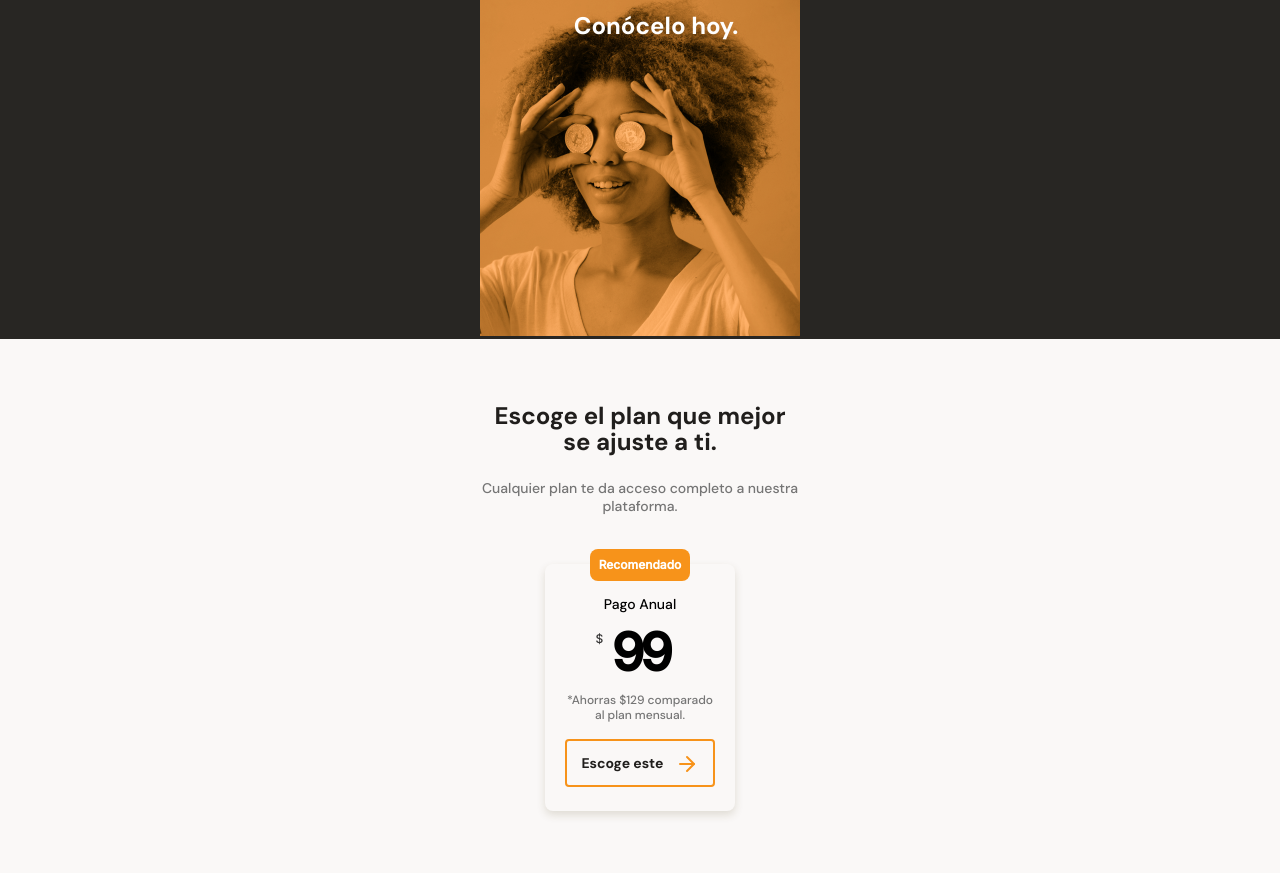
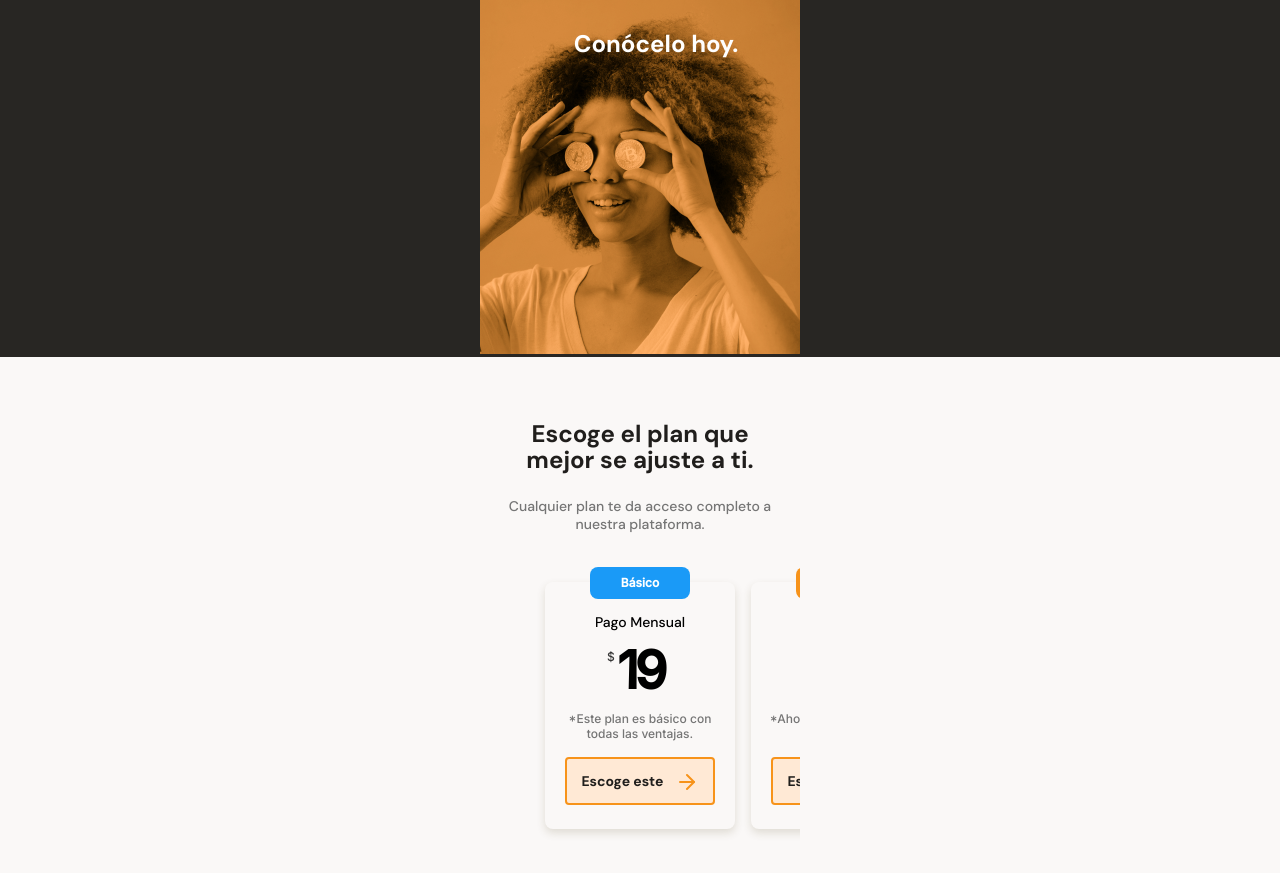
Before and after one commit to HarveyPhd/Bata-Bit, a plain HTML site: page index.html in a window 1280 px wide. Shown: the part 2214-3087 px from the top of the page. Drawn offline with Linux system fonts and the light colour scheme.

Commit message:
Some changes was made and some fixess was did and a slice scroll was made

```diff
--- a/index.html
+++ b/index.html
@@ -21,7 +21,7 @@
       <p>
         Batatabit te ayuda a navegar entre los diferentes precios y tendecias.
       </p>
-      <a href="" class="header__button">
+      <a href="#plans" class="header__button">
         Conoce Nuestros Planes
         <span></span>
       </a>
@@ -106,6 +106,8 @@
       </section>
     </section>
     <section class="main-features-container">
+      <span class="batata-icon">
+      </span>
       <div class="features-title-container">
         <h2 class="feature__title">
           Creamos un producto sin comparación.
@@ -114,40 +116,40 @@
           Confiable y diseñado para su uso diario.
         </p>
       </div>
-      <div class="features-contain-container">
-        <div class="feature__contain">
+      <section class="features-contain-container">
+        <article class="feature__contain">
           <span class="featureImg icon__clock"></span>
           <h3 class="feature__title">Tiempo real</h3>
           <p class="feature__description">Nuestro API toma información minuto a minuto sobre las tasas que más determinan el comportamiento.</p>
-        </div>
-        <div class="feature__contain">
+        </article>
+        <article class="feature__contain">
           <span class="featureImg icon__eye"></span>
           <h3 class="feature__title">No hay tasas escondidas</h3>
           <p class="feature__description">Ni en la compra o al momento exit, Batabit siempre te muestra el costo real de lo que está adquiriendo.</p>
-        </div>
-        <div class="feature__contain">
+        </article>
+        <article class="feature__contain">
           <span class="featureImg icon__dollar"></span>
           <h3 class="feature__title">Compara monedas</h3>
           <p class="feature__description">No más rumores, con Batabit sabrás el valor real de cada moneda en el mercado actual.</p>
-        </div>
-        <div class="feature__contain">
+        </article>
+        <article class="feature__contain">
           <span class="featureImg icon__check"></span>
           <h3 class="feature__title">Información confiable</h3>
-          <p class="feature__description">Nuestras fuentes están 100% verificadas y continuamos auditando miestras se actualizan.</p>
-        </div>
-      </div>
+          <p class="feature__description">Nuestras fuentes están 100% verificadas y continuamos auditando su contenido miestras se actualizan.</p>
+        </article>
+      </section>
     </section>
     <section class="main-image-container">
       <div class="image-container">
         <h2 class="image-container__title">
           Conócelo hoy.
         </h2>
-        <div class="womanImg-container">
+        <div clas¬s="womanImg-container">
           <img src="./assets/img/bitcoinbaby.png" alt="" class="womanImg">
         </div>
       </div>
     </section>
-    <section class="main-plans-container">
+    <section class="main-plans-container" id="plans">
       <div class="plans-container">
         <div class="plan-description-container">
           <h2 class="plan-description__title">
@@ -157,7 +159,27 @@
             Cualquier plan te da acceso completo a nuestra plataforma.
           </p>
         </div>
-        <div class="plan-cost-container">
+        <section class="plans-container-slider">
+          <article class="plan-cost-container basic-plan-container">
+            <span class="text-recomendation ">
+              Básico
+            </span>
+            <p class="type-plan">
+              Pago Mensual
+            </p>
+            <div class="plan-cost">
+              <p class="plan-cost__currency">$</p>
+              <p class="plan-cost__number">19</p>
+            </div>
+            <p class="plan-saveMoney">
+              *Este plan es básico con todas las ventajas.
+            </p>
+            <a href="" class="plan-choose">
+              Escoge este
+              <span class="right-arrow"></span>
+            </a>
+          </article>
+          <article class="plan-cost-container">
             <span class="text-recomendation">
               Recomendado
             </span>
@@ -175,7 +197,27 @@
               Escoge este
               <span class="right-arrow"></span>
             </a>
+          </article>
+          <article class="plan-cost-container unlimited-plan-container ">
+            <span class="text-recomendation">
+              Ilimitado
+            </span>
+            <p class="type-plan">
+              Un Solo Pago
+            </p>
+            <div class="plan-cost">
+              <p class="plan-cost__currency">$</p>
+              <p class="plan-cost__number">199</p>
             </div>
+            <p class="plan-saveMoney">
+              *Exclusivo para desarrolladores.
+            </p>
+            <a href="" class="plan-choose">
+              Escoge este
+              <span class="right-arrow"></span>
+            </a>
+          </article>
+        </section>
       </div>
     </section>
   </main>
--- a/main.css
+++ b/main.css
@@ -21,6 +21,7 @@
 html {
   font-size: 62.5%;
   font-family: 'DM Sans', sans-serif;
+  scroll-behavior: smooth;
 }
 
 header {
@@ -348,9 +349,23 @@ main {
   border-radius: 0 0 8px 0;
 }
 
+/* Features */
+
 .main-features-container {
+  position: relative;
+  width: 100%;
+  min-width: 320px;
   background-color: var(--warm-black);
   padding-top: 64px;
+}
+
+.main-features-container .batata-icon {
+  position: absolute;
+  left: calc(50% - 20px);
+  top: -12px;
+  width: 40px;
+  height: 24px;
+  background-image: url('./assets/icons/logo-batata.svg');
 }
 
 .features-title-container {
@@ -379,11 +394,11 @@ p.feature__subtitle {
   line-height: 1.8rem;
   color: #808080;
 }
-
+ /* Inicio de cards */
 .features-contain-container {
   width: 90%;
   min-width: 288px;
-  max-width: 500px;
+  max-width: 400px;
   height: auto;
   margin: 0 auto;
   padding-bottom: 30px;
@@ -395,6 +410,7 @@ p.feature__subtitle {
   margin-bottom: 16px;
   width: 100%;
   padding: 14px 20px 22px 16px;
+  border-radius: 4px;
   color: var(--just-white);
   background-color: #282623;
 }
@@ -438,6 +454,8 @@ p.feature__description {
   color: #808080;
 }
 
+/* Fin de cards */
+
 /* Principal Image */
 
 .image-container {
@@ -472,13 +490,18 @@ img.womanImg {
 /* Plans */
 
 .main-plans-container .plans-container {
-  width: 90%;
+  width: 100%;
   min-width: 288px;
   max-width: 320px;
   margin: 0 auto;
   padding: 64px 0;
   text-align: center;
   font-family: var(--primary-font);
+}
+
+.plans-container .plan-description-container {
+  width: 90%;
+  margin: 0 auto;
 }
 
 .main-plans-container .plan-description__title {
@@ -496,10 +519,32 @@ line-height: 1.8rem;
 color: #757575;
 }
 
-.main-plans-container .plan-cost-container {
+.plans-container-slider {
+  display: flex;
+  height: 316px;
+  overflow-x: scroll;
+  overscroll-behavior-x: contain;
+  scroll-snap-type: x proximity;
+}
+
+/* Importante */
+
+.plans-container-slider::-webkit-scrollbar {
+  background-color: transparent;
+  height: 3px;
+}
+.plans-container-slider::-webkit-scrollbar-thumb {
+  background-color: transparent;
+}
+
+/* Importante */
+
+.plan-cost-container {
   position: relative;
-  width: 190px;
-  margin: 0 auto;
+  scroll-snap-align: center;
+  min-width: 190px;
+  height: 247px;
+  margin: 0 8px;
   padding: 31px 0 24px;
   margin-top: 49px;
   box-shadow: 0px 4px 8px rgba(89, 73, 30, 0.16);
@@ -522,6 +567,15 @@ color: #757575;
   color: var(--just-white);
 }
 
+.basic-plan-container .text-recomendation {
+  background-color: var(--secondary-blue);
+}
+
+.unlimited-plan-container .text-recomendation {
+  background-color: var(--grey);
+  color: var(--black);
+}
+
 .main-plans-container .type-plan {
   margin-bottom: 8px;
   font-weight: 500;
@@ -536,7 +590,7 @@ color: #757575;
 
 .plan-cost .plan-cost__currency {
   position: absolute;
-  left: -12px;
+  left: -10px;
   top: 10px;
   font-family: var(--secondary-font);
   font-weight: 500;
@@ -546,7 +600,6 @@ color: #757575;
 }
 
 .plan-cost .plan-cost__number {
-  width: 65px;
   height: 56px;
   font-family: var(--secondary-font);
   font-weight: 700;
@@ -558,7 +611,7 @@ color: #757575;
 .plan-cost-container .plan-saveMoney {
   width: 158px;
   margin: 16px auto;
-  font-family: var(--secondary-blue);
+  font-family: var(--secondary-font);
   font-weight: 500;
   font-size: 1.2rem;
   line-height: 1.5rem;
@@ -577,7 +630,7 @@ color: #757575;
   font-weight: 700;
   font-size: 1.4rem;
   line-height: 1.8rem;
-  background-color: var(--off-white);
+  background-color: var(--soft-orange);
   color: var(--warm-black);
 }
 
@@ -589,3 +642,13 @@ color: #757575;
   background-image: url(./assets/icons/arrow-right.svg);
   vertical-align: middle;
 }
+
+.plan-cost-container.unlimited-plan-container {
+  background-color: var(--black);
+  color: var(--just-white);
+  margin-right: 65px;
+}
+
+.plan-cost-container.basic-plan-container {
+  margin-left: 65px;
+}
```
Lines whose indentation alone changed are shown as unchanged.
